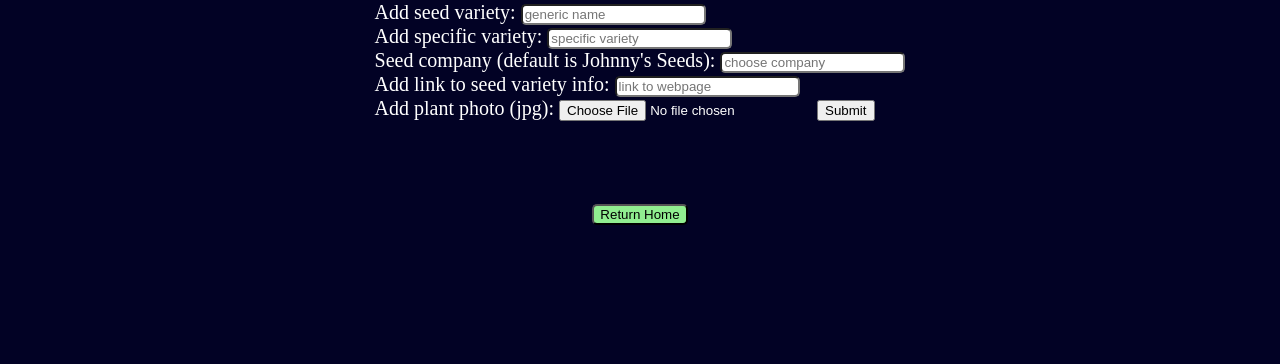
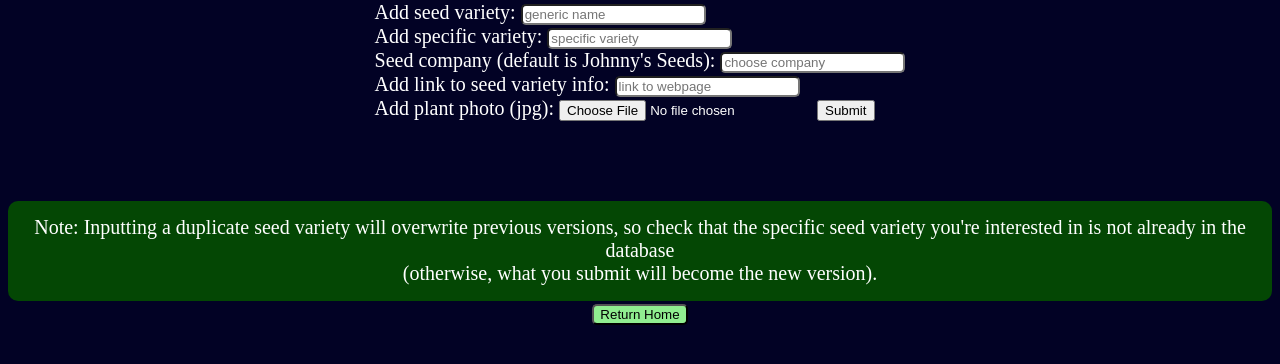
Before and after one commit to laurenM25/GrowNYC-references, a Flask app: page /add-seed in a window 1280 px wide. Shown: the part 207-571 px from the top of the page. Run offline with Flask 3, Linux system fonts and the light colour scheme.

Commit message:
updating to include QR code input

```diff
--- a/app.py
+++ b/app.py
@@ -24,10 +24,10 @@ def seed_info_page():
                     varieties = varieties.split(",")
 
                     for variety in varieties:
-                        item = variety + " " + line.split(":")[0]
+                        item = variety.strip() + " " + line.split(":")[0].strip()
                         matches.append(item)
                 else:
-                    matches.append(line)
+                    matches.append(line.strip())
 
 
     return render_template('seed-info-page.html', seed=seed_type.capitalize(), matches = names_and_photos(matches),companies=list_of_companies())
--- a/functions.py
+++ b/functions.py
@@ -1,5 +1,7 @@
 from PIL import Image
 from werkzeug.utils import secure_filename
+import qrcode
+import os
 
 def names_and_photos(matches):
     my_dict = {}
@@ -16,6 +18,34 @@ def names_and_photos(matches):
 def get_QR_filename(variety_name): #input a string, output a string
     variety_name = variety_name.strip().lower()
     return variety_name.replace(" ", "-") + "-QR.png"
+
+def create_qr_code(data, filename):
+    if not data.startswith("http://") and not data.startswith("https://"):
+        raise ValueError("Invalid link — must start with http:// or https://")
+
+    # Create a QR code instance
+    qr = qrcode.QRCode(
+        version=1,
+        error_correction=qrcode.constants.ERROR_CORRECT_L,
+        box_size=10,
+        border=4,
+    )
+    # Add data to the QR code
+    qr.add_data(data)
+    qr.make(fit=True)
+
+    # Create an image from the QR code instance
+    img = qr.make_image(fill_color="black", back_color="white")
+
+    # Make sure the directory exists
+    save_path = os.path.join('static', 'icons')
+    os.makedirs(save_path, exist_ok=True)
+
+    # Save the image to your static folder
+    img_path = os.path.join(save_path, filename)
+    img.save(img_path)
+
+    return img_path  # Return path to image for reference
 
 def get_photo_filename(variety_name):
     variety_name = variety_name.strip().lower()
@@ -52,10 +82,13 @@ def list_of_companies():
 
     return companies
 
-def update_database_list(generic, specific, company, QR, image):
+def update_database_list(generic, specific, company, QR_link, image):
     name = specific + " " + generic
     image_name = get_photo_filename(name)
     QR_name = get_QR_filename(name)
+
+    #create QR
+    create_qr_code(QR_link,QR_name)
 
     save = save_user_input_img(image_name,image)
 
--- a/requirements.txt
+++ b/requirements.txt
@@ -7,5 +7,6 @@ Jinja2==3.1.6
 MarkupSafe==3.0.2
 packaging==24.2
 pillow==11.1.0
+qrcode==8.2
 waitress==3.0.2
 Werkzeug==3.1.3
--- a/static/styles/add-seed.css
+++ b/static/styles/add-seed.css
@@ -9,6 +9,13 @@ body {
     grid-template-rows: 100px 100px 200px 100px;
 }
 
+.warning-note {
+    background-color: rgb(4, 71, 4);
+    border-radius: 10px;
+    padding: 15px;
+    text-align: center;
+}
+
 div {
     display: inline;
 }
--- a/templates/add-seed.html
+++ b/templates/add-seed.html
@@ -67,6 +67,12 @@
         </form>
     </div>
 
+    <div class="warning-note">
+        Note: Inputting a duplicate seed variety will overwrite previous versions, so check that the specific seed
+        variety you're interested in is not already in the database <br> (otherwise, what you submit will become the new
+        version).
+    </div>
+
     <div class="page-row">
         <form action="homepage">
             <button class="return-home-button">Return Home</button>
--- a/templates/pdf-viewer.html
+++ b/templates/pdf-viewer.html
@@ -12,7 +12,7 @@
         {% for c in range(columns) %}
         <div class="column">
             <div>
-                <img src="{{ url_for('static', filename = picture)}}">
+                <img src="{{ url_for('static', filename = 'icons/' + picture)}}">
             </div>
             <div>
                 <p class="variety-title">{{variety}}</p>
```
Also changed, not shown: static/icons/innovator-shallot-QR.png (added), static/icons/innovator-shallot.jpg.
